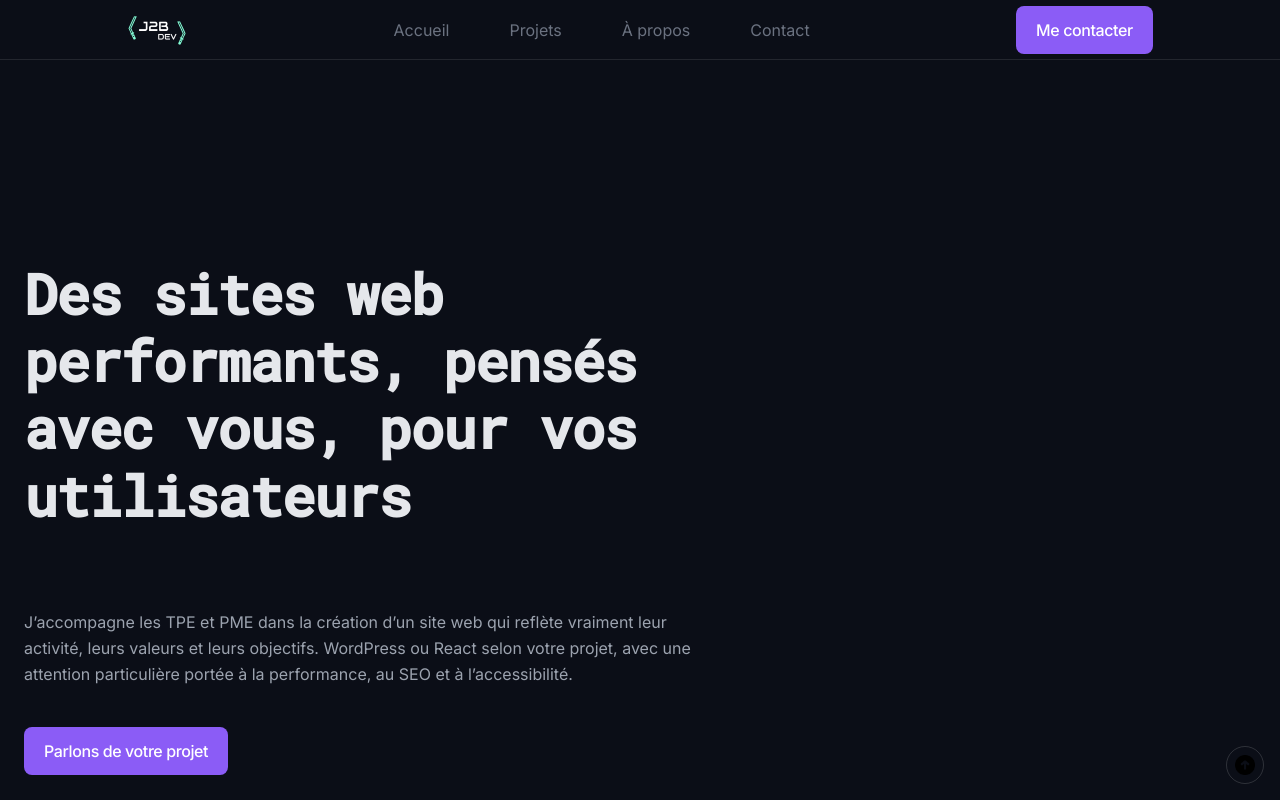
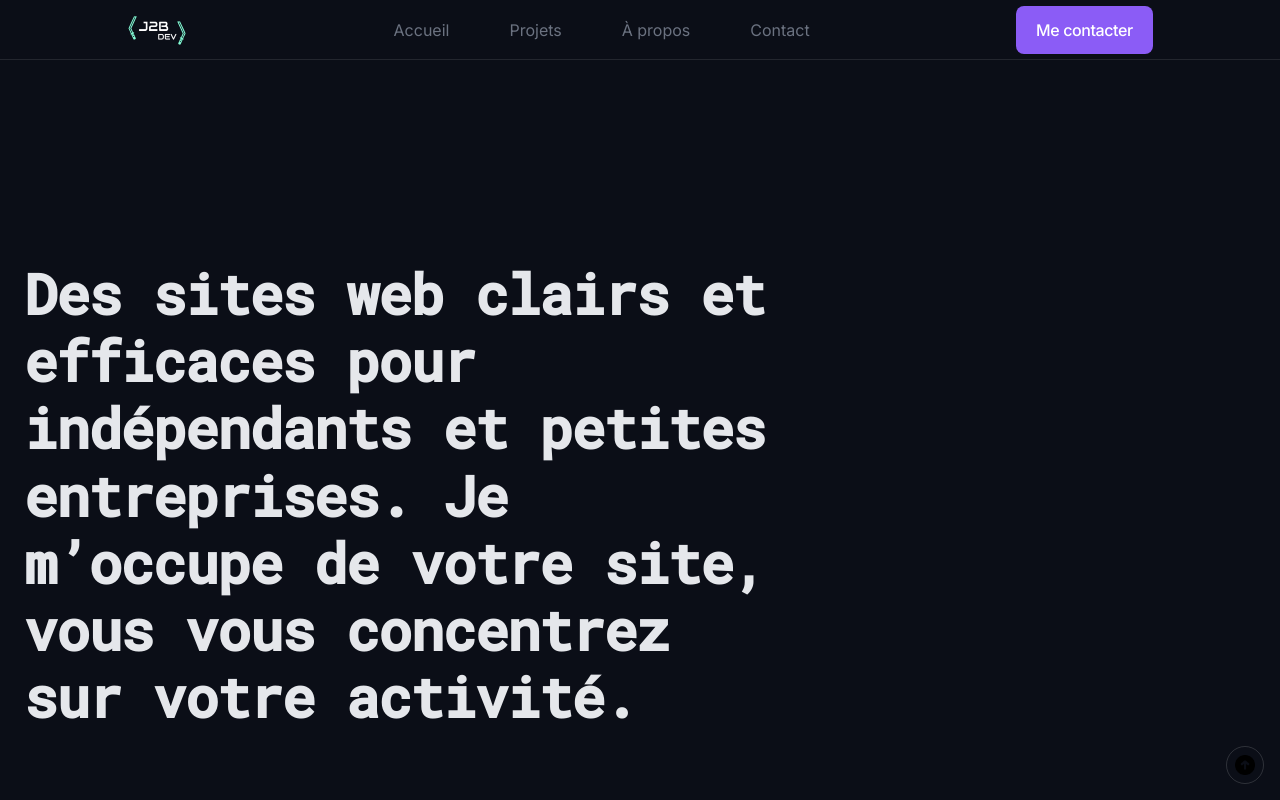
Before and after one commit to FullMetal2/J2BDEV, a React (Vite) app in the folder client/: page / in a window 1280 px wide. Shown: the top 800 px of the page. Built offline with nearby package versions, Linux system fonts and the light colour scheme.

Commit message:
Mise a jours du Hero

```diff
--- a/client/src/pages/Home/components/Hero.tsx
+++ b/client/src/pages/Home/components/Hero.tsx
@@ -7,13 +7,13 @@ export default function Hero() {
       <section className="w-full min-h-[90dvh] pt-30 relative">
         <div>
           <h1 className="text-4xl sm:text-5xl lg:text-6xl font-semibold tracking-tight leading-tight text-text-primary max-w-3xl mb-20">
-            Des sites web performants, pensés avec vous, pour vos utilisateurs
+            Des sites web clairs et efficaces pour indépendants et petites
+            entreprises. Je m’occupe de votre site, vous vous concentrez sur
+            votre activité.
           </h1>
           <p className="mb-10 max-w-2xl text-text-secondary leading-relaxed">
-            J’accompagne les TPE et PME dans la création d’un site web qui
-            reflète vraiment leur activité, leurs valeurs et leurs objectifs.
-            WordPress ou React selon votre projet, avec une attention
-            particulière portée à la performance, au SEO et à l’accessibilité.
+            Restaurateurs, artisans, coachs, indépendants : je vous accompagne
+            dans la création, la refonte et la gestion de votre site web.
           </p>
           <div className="flex justify-center lg:justify-start mb-12 sm:md-20">
             <HashLink to={"/#contact"}>
```
